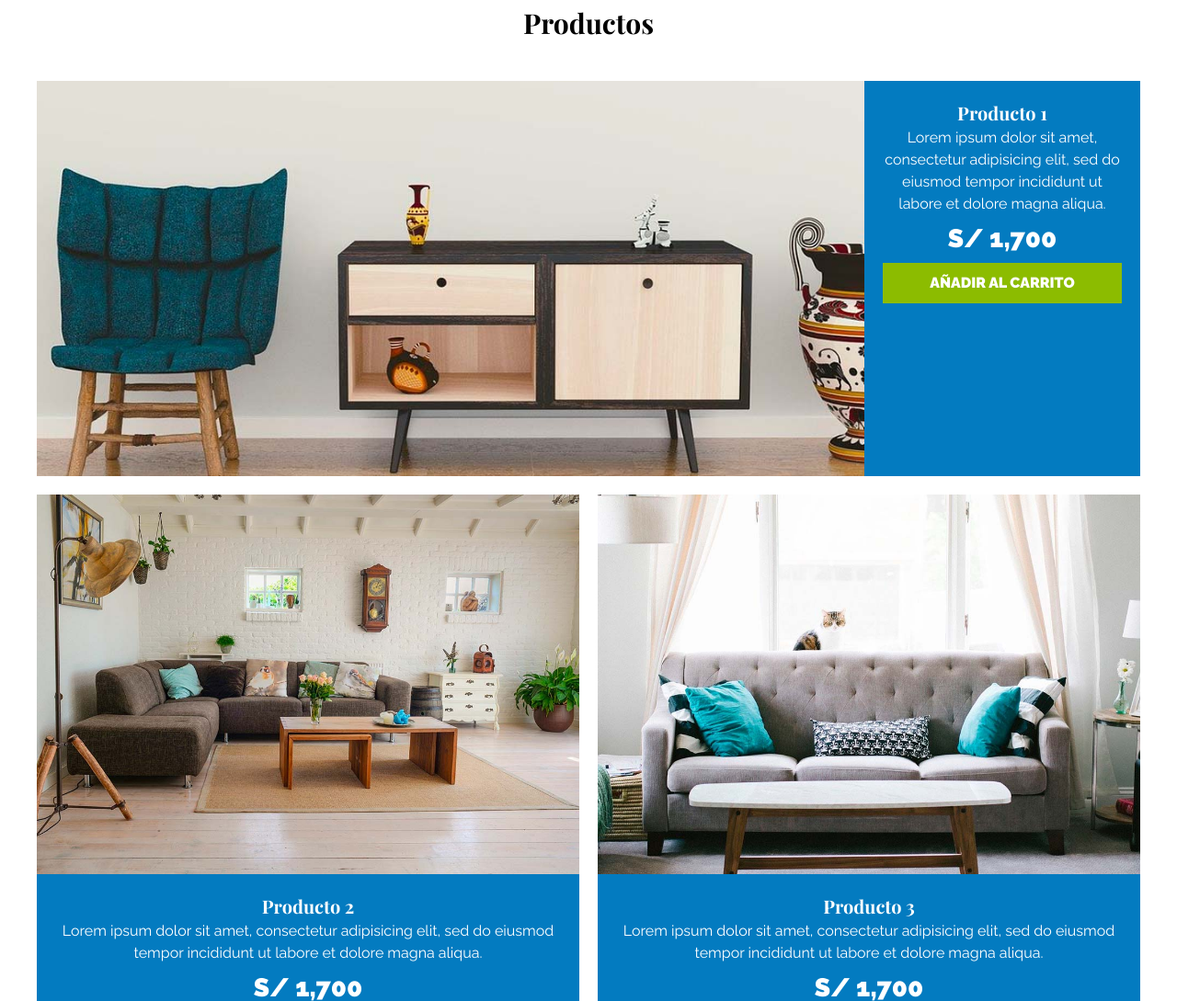
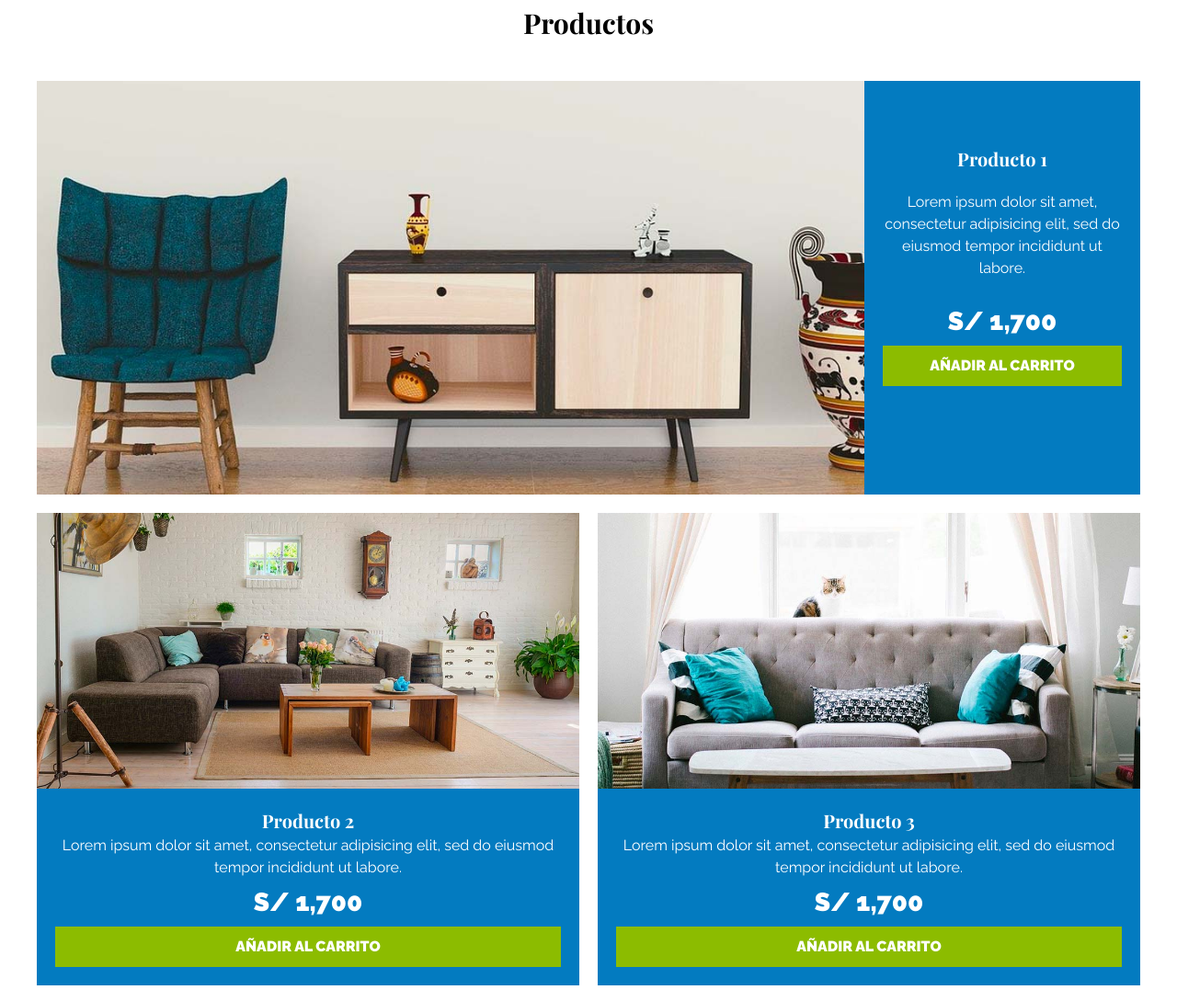
Before and after one commit to devolle/tienda-muebles, a plain HTML site: page index.html in a window 1280 px wide. Shown: the part 1483-2572 px from the top of the page at 92% size. Drawn offline with nearby package versions, Linux system fonts and the light colour scheme.

Commit message:
Imagenes de productos acomodadas.

```diff
--- a/css/style.css
+++ b/css/style.css
@@ -167,8 +167,16 @@ img {
   grid-template-columns: 3fr 1fr;
 }
 
+.product:nth-child(1) h3 {
+  padding-top: 5rem;
+}
+
+.product:nth-child(1) p {
+  padding-top: 2rem;
+}
+
 .product:nth-child(1) img {
-  height: 43rem;
+  height: 45rem;
   width: 100%;
   object-fit: cover;
 }
@@ -180,6 +188,13 @@ img {
 .product:nth-child(3) {
   grid-column: 4/ 7;
 }
+.product:nth-child(2) img,
+.product:nth-child(3) img {
+  height: 30rem;
+  width: 100%;
+  object-fit: cover;
+}
+
 .product:nth-child(4) {
   grid-column-start: 1;
   grid-column-end: 3;
--- a/index.html
+++ b/index.html
@@ -62,7 +62,7 @@
           <img src="images/producto1.jpg" alt="Producto 1">
           <div class="product-text">
             <h3>Producto 1</h3>
-            <p>Lorem ipsum dolor sit amet, consectetur adipisicing elit, sed do eiusmod tempor incididunt ut labore et dolore magna aliqua.</p>
+            <p>Lorem ipsum dolor sit amet, consectetur adipisicing elit, sed do eiusmod tempor incididunt ut labore.</p>
             <p class="precio">S/ 1,700</p>
             <a class="btn" href="#">Añadir al carrito</a>
           </div>
@@ -71,7 +71,7 @@
           <img src="images/producto2.jpg" alt="Producto 2">
           <div class="product-text">
             <h3>Producto 2</h3>
-            <p>Lorem ipsum dolor sit amet, consectetur adipisicing elit, sed do eiusmod tempor incididunt ut labore et dolore magna aliqua.</p>
+            <p>Lorem ipsum dolor sit amet, consectetur adipisicing elit, sed do eiusmod tempor incididunt ut labore.</p>
             <p class="precio">S/ 1,700</p>
             <a class="btn" href="#">Añadir al carrito</a>
           </div>
@@ -80,7 +80,7 @@
           <img src="images/producto3.jpg" alt="Producto 3">
           <div class="product-text">
             <h3>Producto 3</h3>
-            <p>Lorem ipsum dolor sit amet, consectetur adipisicing elit, sed do eiusmod tempor incididunt ut labore et dolore magna aliqua.</p>
+            <p>Lorem ipsum dolor sit amet, consectetur adipisicing elit, sed do eiusmod tempor incididunt ut labore.</p>
             <p class="precio">S/ 1,700</p>
             <a class="btn" href="#">Añadir al carrito</a>
           </div>
@@ -89,7 +89,7 @@
           <img src="images/producto4.jpg" alt="Producto 4">
           <div class="product-text">
             <h3>Producto 4</h3>
-            <p>Lorem ipsum dolor sit amet, consectetur adipisicing elit, sed do eiusmod tempor incididunt ut labore et dolore magna aliqua.</p>
+            <p>Lorem ipsum dolor sit amet, consectetur adipisicing elit, sed do eiusmod tempor incididunt ut labore.</p>
             <p class="precio">S/ 1,700</p>
             <a class="btn" href="#">Añadir al carrito</a>
           </div>
@@ -98,7 +98,7 @@
           <img src="images/producto5.jpg" alt="Producto 5">
           <div class="product-text">
             <h3>Producto 5</h3>
-            <p>Lorem ipsum dolor sit amet, consectetur adipisicing elit, sed do eiusmod tempor incididunt ut labore et dolore magna aliqua.</p>
+            <p>Lorem ipsum dolor sit amet, consectetur adipisicing elit, sed do eiusmod tempor incididunt ut labore.</p>
             <p class="precio">S/ 1,700</p>
             <a class="btn" href="#">Añadir al carrito</a>
           </div>
@@ -107,7 +107,7 @@
           <img src="images/producto6.jpg" alt="Producto 6">
           <div class="product-text">
             <h3>Producto 6</h3>
-            <p>Lorem ipsum dolor sit amet, consectetur adipisicing elit, sed do eiusmod tempor incididunt ut labore et dolore magna aliqua.</p>
+            <p>Lorem ipsum dolor sit amet, consectetur adipisicing elit, sed do eiusmod tempor incididunt ut labore.</p>
             <p class="precio">S/ 1,700</p>
             <a class="btn" href="#">Añadir al carrito</a>
           </div>
```
